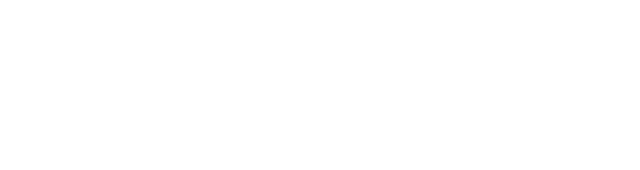
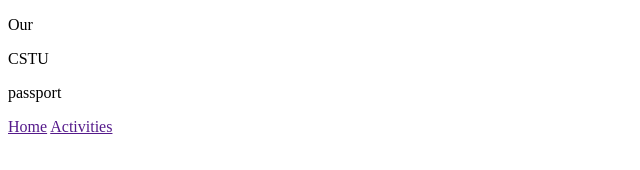
Before and after one commit to Phattharaphum/CS100-Project-G09, a plain HTML site: page ouractivities.html in a window 1280 px wide. Shown: the whole page, without its empty margins (0-640 px from the left). Drawn offline with Linux system fonts and the light colour scheme.

Commit message:
add a bit code

```diff
--- a/ouractivities.html
+++ b/ouractivities.html
@@ -6,6 +6,34 @@
     <title>Our Activities</title>
 </head>
 <body>
+    <div class="">
+        <div class="">
+        <div class="">
+        <div class="">
+                <div class="">
+                    <div class="">
+                      <p class="">Our</p>
+                      <p class="">CSTU</p>
+                   </div>
+                   <div class="">
+                      <p class="">passport</p>
+                   </div>
+                </div>
+                <div class="">
+                    <a class="" href="">Home</a>
+                    <a class="" href="">Activities</a>
+                </div>
+        </div>
+        </div>
+        <div class="">
 
+            </div>
+
+
+
+
+
+        </div>
+        </div>
 </body>
 </html>
```
Also changed, not shown: index.html (line endings or trailing spaces).
